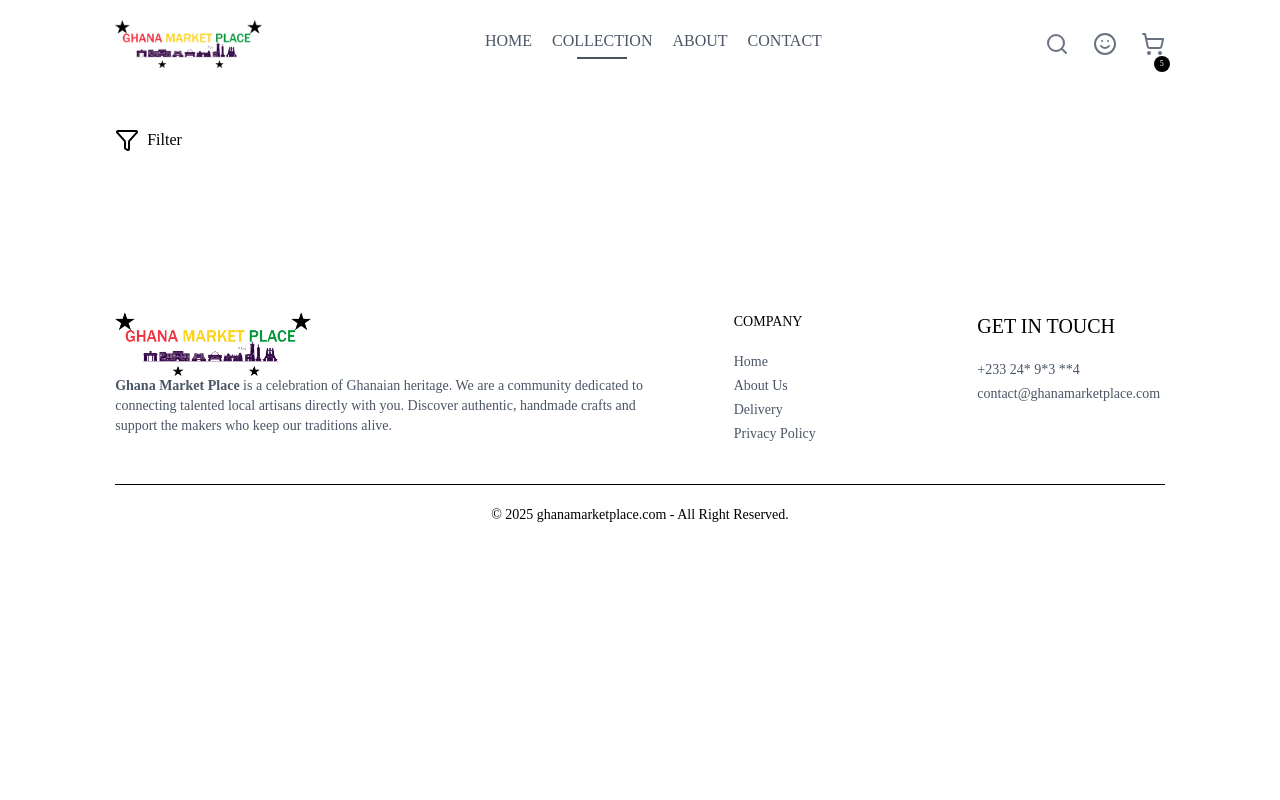
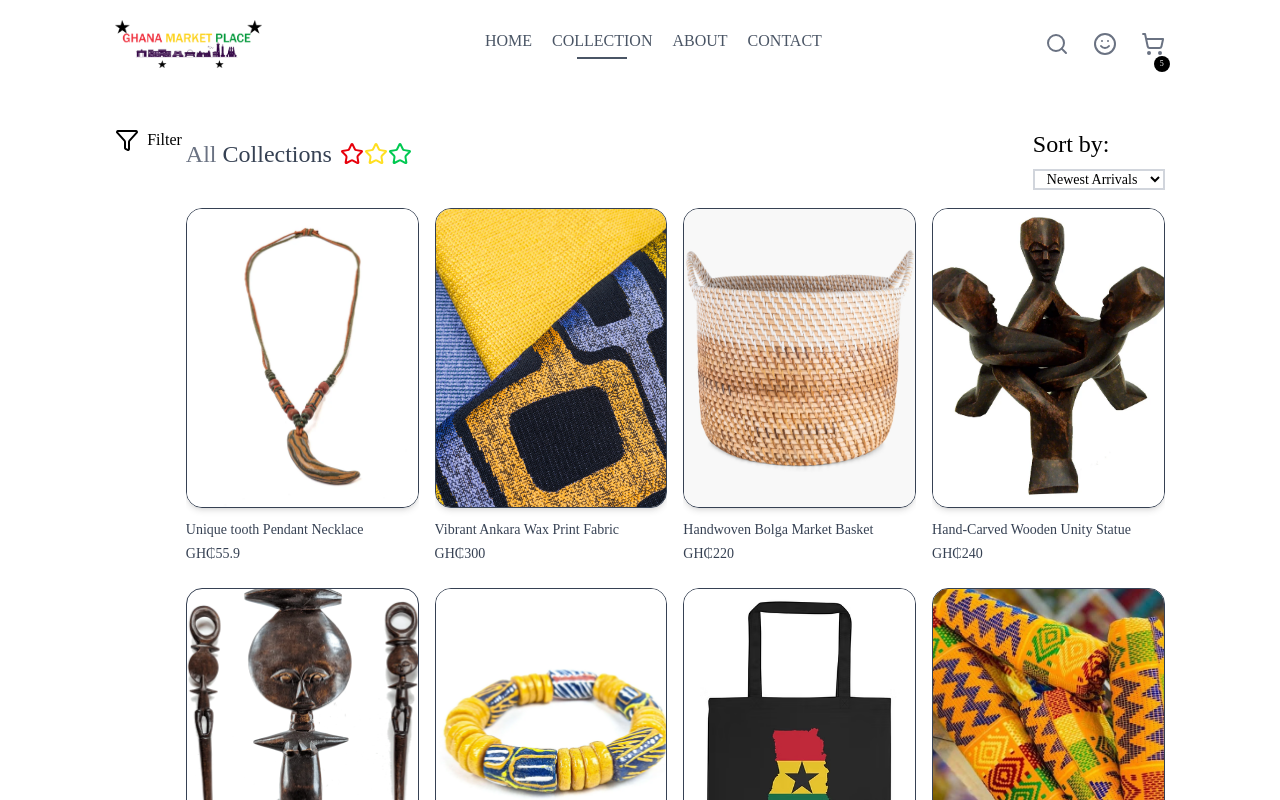
Before and after one commit to aklademarco/GHANA-MARKET-PLACE, a React (Vite) app: page /collections in a window 1280 px wide. Shown: the top 800 px of the page. Built offline with nearby package versions, Linux system fonts and the light colour scheme.

Commit message:
feat: implement product filtering and sorting functionality in Collections page

```diff
--- a/src/pages/Collections.jsx
+++ b/src/pages/Collections.jsx
@@ -1,10 +1,16 @@
-import React, { useContext, useState } from "react";
+import React, { useContext, useEffect, useState } from "react";
 import { shopContext } from "../context/shopContext";
 import { Menu, X, Filter, ChevronDown } from "lucide-react";
 import { Link } from "react-router-dom";
+import Title from "../components/Title";
+import ProductItems from "../components/ProductItems"
 
 const Collections = () => {
   const { products } = useContext(shopContext);
+  const [filterProducts, setFilterProducts] = useState([]);
+  useEffect(() => {
+    setFilterProducts(products);
+  }, []);
   const [visible, setVisible] = useState(false);
   const [openAccordion, setOpenAccordion] = useState(null);
   const toggleAccordion = (accordionName) => {
@@ -17,7 +23,7 @@
 
   return (
     <div className="flex flex-col sm:flex-row gap-1 pt-10">
-      {/* filter options */}
+      {/* left side. filter options */}
 
       <div>
         <button
@@ -124,7 +130,6 @@
                     >
                       Home Deco
                     </Link>
-
                   </div>
                 )}
               </div>
@@ -165,6 +170,32 @@
           </div>
         </div>
       </div>
+
+      {/* right side . sort options */}
+      <div className="flex-1">
+        <div className="flex justify-between text-base sm:text-2xl mb-4">
+          <Title text1={"All"} text2={"Collections"} />
+          <div>
+            <p>Sort by: </p>
+            <select className="border-2 border-gray-300 text-sm px-2">
+              <option value="newest-arrivals">Newest Arrivals</option>
+              <option value="top-rated">Top Rated</option>
+              <option value="best-selling">Best Selling</option>
+              <option value="low-high">Low to High</option>
+              <option value="high-low">High to Low</option>
+            </select>
+          </div>
+        </div>
+
+        {/* Map Products */}
+        <div className="grid grid-cols-2 md:grid-cols-3 lg:grid-cols-4 gap-4 gap-y-6">
+          {
+            filterProducts.map((item,index)=>(
+              <ProductItems key={index} name={item.name} id={item.id} price={item.price} image={item.image}/>
+            ))
+          }
+        </div>
+      </div>
     </div>
   );
 };
```
